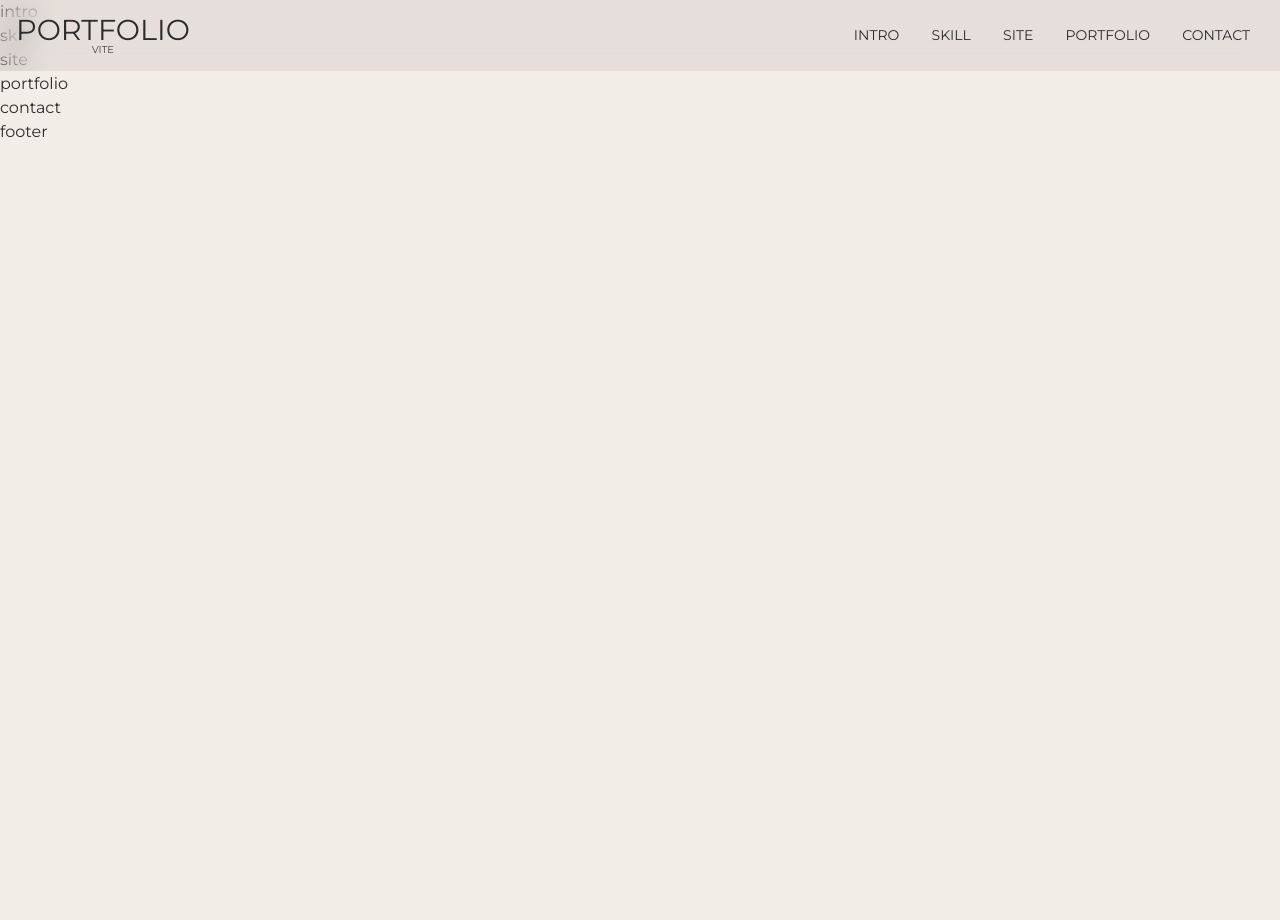
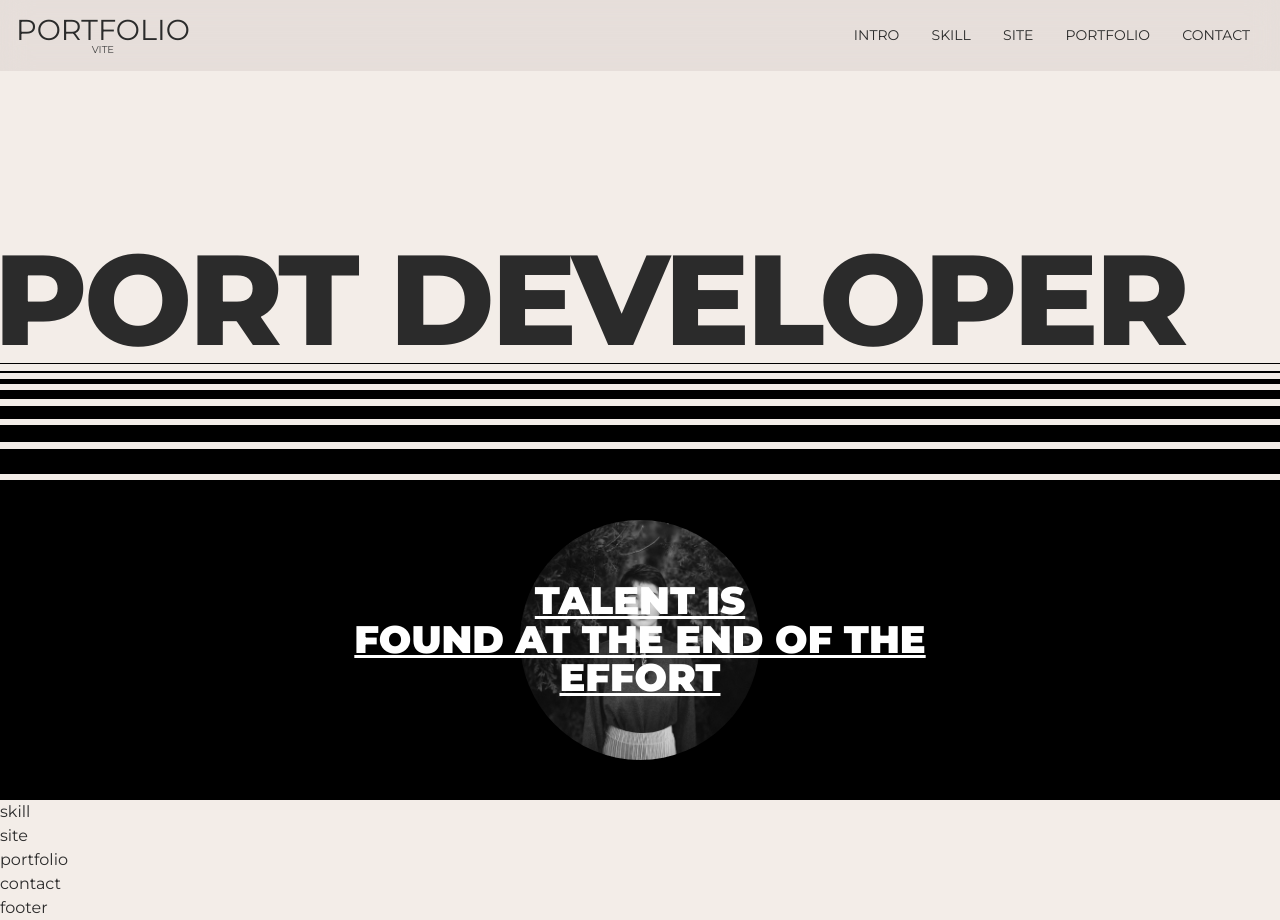
Before and after one commit to kkang77/port2026-vite, a website built with Vite: page src/index.html in a window 1280 px wide. Before the commit the page ends 800 px from the top, so only its background shows below. Built offline with nearby package versions, Linux system fonts and the light colour scheme; a small style sheet from the web is missing; a web font is replaced by a local one.

Commit message:
소개영역 완료

```diff
--- a/src/assets/css/section/intro.css
+++ b/src/assets/css/section/intro.css
@@ -1,3 +1,142 @@
 #intro {
+    height: 100vh;
+}
+.intro__inner {
+    width: 100%;
+    height: 100%;
+    display: flex;
+    align-items: flex-start;
+    justify-content: flex-end;
+    flex-direction: column;
 
 }
+.intro__title {
+    font-size: 10vw;
+    text-transform: uppercase;
+    line-height: 1;
+    font-weight: 800;
+    white-space: nowrap;
+    text-indent: -0.5vw;
+    letter-spacing: -0.3vw;
+}
+.intro__text {
+    width: 100%;
+    height: 40vh;
+    background-color: var(--black);
+    color: var(--white);
+    display: flex;
+    align-items: center;
+    justify-content: center;
+    flex-direction: column;
+    position: relative;
+}
+.intro__text .text {
+    font-size: 3vw;
+    text-transform: uppercase;
+    line-height: 1;
+    font-weight: 900;
+    text-decoration: underline;
+    text-align: center;
+    position: relative;
+    z-index: 100;
+    transition: all 0.3s;
+    cursor: all-scroll;
+
+}
+.intro__text .img {
+    position: absolute;
+    left: 50%;
+    top: 50%;
+    transform: translate(-50%, -50%);
+    width: 30vh;
+    height: 30vh;
+    border-radius: 50%;
+    overflow: hidden;
+    filter: grayscale(100%);
+    transition: all 0.3s;
+}
+.intro__text:hover .img {
+    filter: grayscale(0);
+}
+.intro__text:hover .text {
+    opacity: 0;
+}
+.intro_lines {
+    width: 100%;
+}
+.intro_lines .line {
+    display: block;
+    width: 100%;
+    background-color: var(--black);
+    height: 1px;
+    margin-bottom: 0.5vw;
+}
+.intro_lines.bottom .line {
+    margin-top: 0.5vw;
+    margin-bottom: ;
+    display: none;
+}
+.intro_lines .line:nth-child(1) {
+    height: 1px;
+}
+.intro_lines .line:nth-child(2) {
+    height: 2px;
+}
+.intro_lines .line:nth-child(3) {
+    height: 5px;
+}
+.intro_lines .line:nth-child(4) {
+    height: 9px;
+}
+.intro_lines .line:nth-child(5) {
+    height: 13px;
+}
+.intro_lines .line:nth-child(6) {
+    height: 17px;
+}
+.intro_lines .line:nth-child(7) {
+    height: 25px;
+}
+
+
+.intro_lines.bottom .line:nth-child(1) {
+    height: 25px;
+}
+.intro_lines.bottom .line:nth-child(2) {
+    height: 17px;
+}
+.intro_lines.bottom .line:nth-child(3) {
+    height: 13px;
+}
+.intro_lines.bottom .line:nth-child(4) {
+    height: 9px;
+}
+.intro_lines.bottom .line:nth-child(5) {
+    height: 5px;
+}
+.intro_lines.bottom .line:nth-child(6) {
+    height: 2px;
+}
+.intro_lines.bottom .line:nth-child(7) {
+    height: 1px;
+}
+
+@media (max-width: 800px){
+    .intro__inner {
+        justify-content: center;
+
+    }
+    .intro_lines.bottom .line {
+        display: block;
+    }
+    .intro__text .text {
+        font-size: 24px;
+    }
+}
+
+
+@media (max-width: 320px){
+   .intro__title {
+    display: none;
+   }
+}
--- a/src/index.html
+++ b/src/index.html
@@ -54,7 +54,39 @@
 
     <main id="main" role="main">
         <section id="intro">
-            intro
+            <div class="intro__inner">
+                <div class="intro__title">
+                    port developer
+                </div>
+                <div class="intro_lines" aria-hidden="true">
+                    <span class="line"></span>
+                    <span class="line"></span>
+                    <span class="line"></span>
+                    <span class="line"></span>
+                    <span class="line"></span>
+                    <span class="line"></span>
+                    <span class="line"></span>
+                </div>
+                <div class="intro__text">
+                    <div class="text">
+                        <div>talent is</div>
+                        <div>found at the end of the</div>
+                        <div>effort</div>
+                    </div>
+                    <div class="img">
+                        <img src="assets/img/about.jpg" alt="어바웃미">
+                    </div>
+                </div>
+                <div class="intro_lines bottom" aria-hidden="true">
+                    <span class="line"></span>
+                    <span class="line"></span>
+                    <span class="line"></span>
+                    <span class="line"></span>
+                    <span class="line"></span>
+                    <span class="line"></span>
+                    <span class="line"></span>
+                </div>
+            </div>
         </section>
         <!-- //intro -->
 
```
Also changed, not shown: src/assets/img/about.jpg (added), src/assets/img/arrow.svg (added), src/assets/img/port01.jpg (added), src/assets/img/port02.jpg (added), src/assets/img/port03.jpg (added), src/assets/img/port04.jpg (added), src/assets/img/port05.jpg (added), src/assets/img/port06.jpg (added), src/assets/img/port07.jpg (added), src/assets/img/port08.jpg (added), src/assets/img/port09.jpg (added), src/assets/img/port10.jpg (added).
